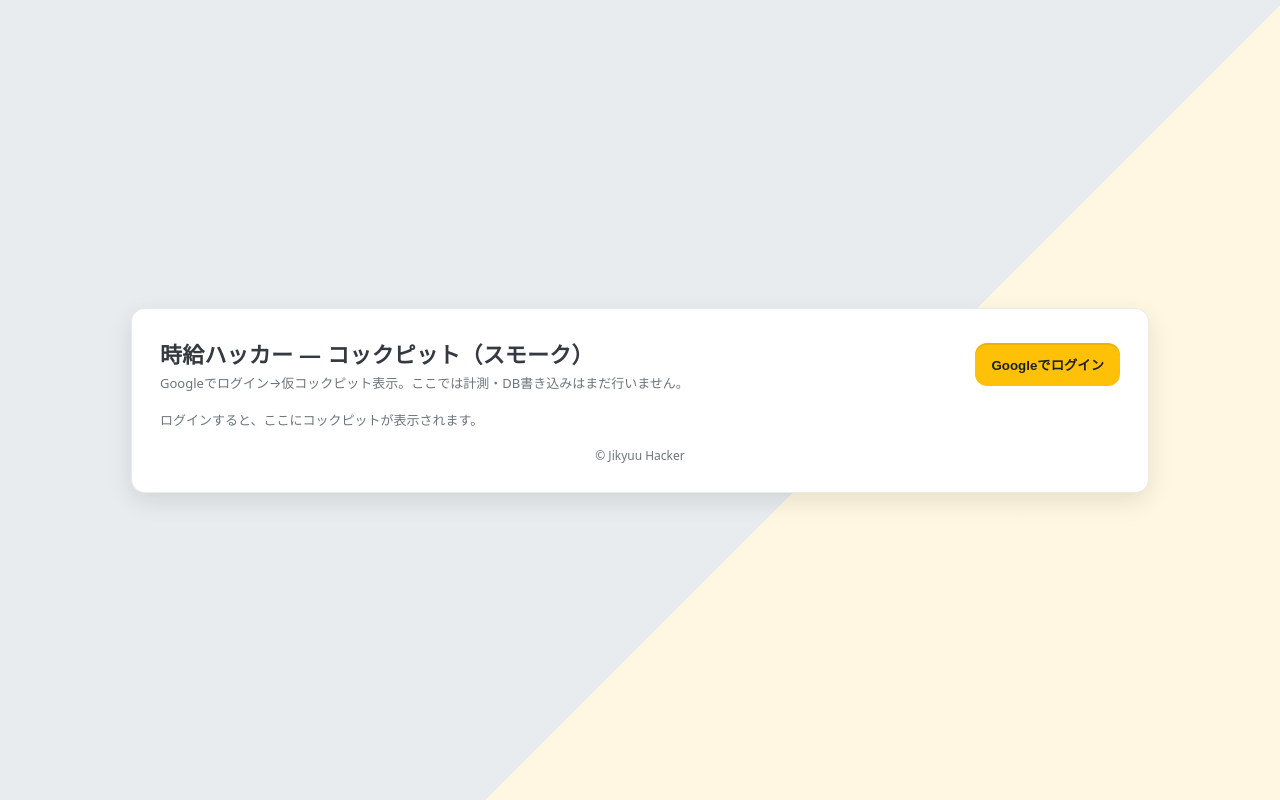
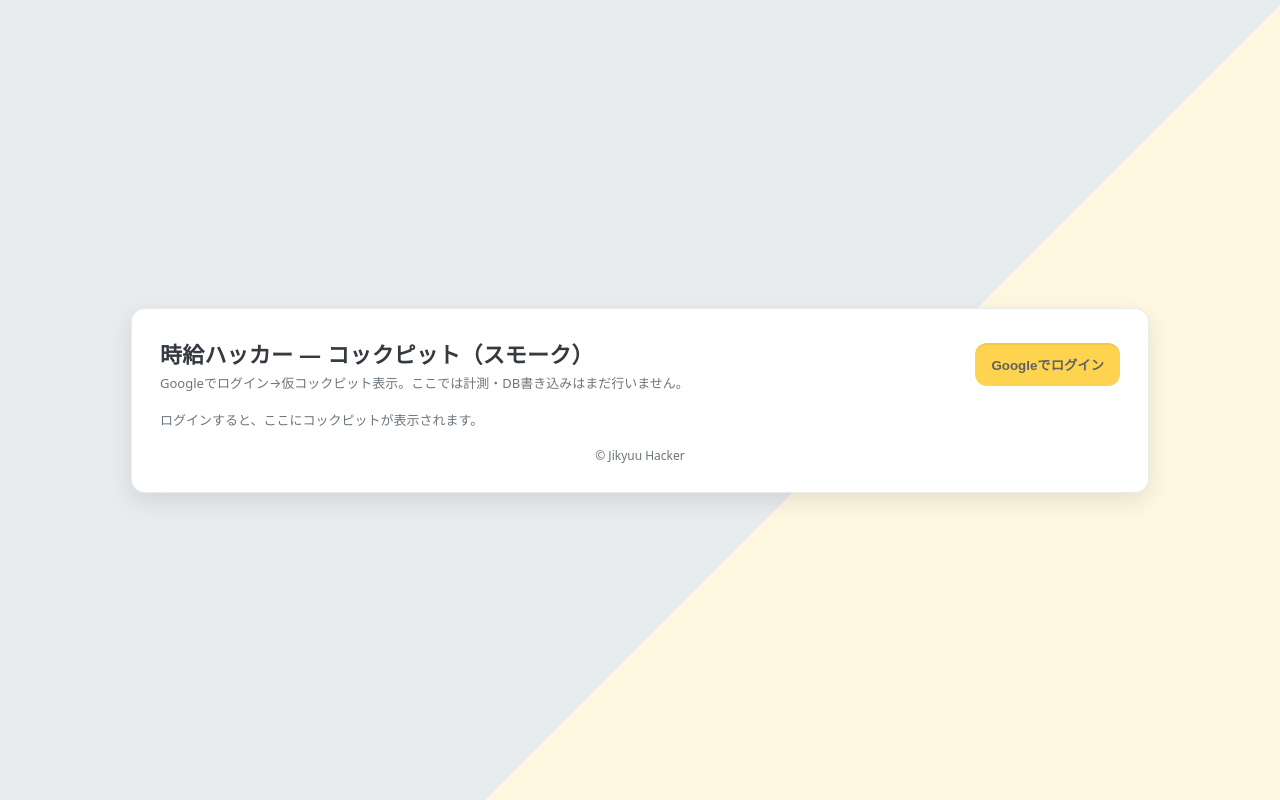
Before and after one commit to kojimamizuki0512-dot/jikyuu-hacker, a plain HTML site: page public/index.html in a window 1280 px wide. Both pictures are taken after a click on the button "Googleでログイン". Drawn offline with Linux system fonts and the light colour scheme; no server answers.

Commit message:
feat(ui): light theme applied (#E9ECEF/#343A40/#FEC107) + auth stabilization with initializeAuth

```diff
--- a/public/index.html
+++ b/public/index.html
@@ -134,61 +134,99 @@
 
     <!-- Firebase (Modules via CDN) -->
     <script type="module">
-      // ★ ここは「あなたの既存の値」をそのまま残してください（置き換えない）
+      // --- Firebase 設定（あなたの値をそのまま使用） ---
       const firebaseConfig = {
-        apiKey: "（あなたの値）",
-        authDomain: "（あなたの値）",
-        projectId: "（あなたの値）",
-        appId: "（あなたの値）",
-        storageBucket: "（あなたの値）",
-        messagingSenderId: "（あなたの値）"
+        apiKey: "AIzaSyA8x75S7gx0vF4CtENATZO0Spnn33t_Oyg",
+        authDomain: "jikyuu-hacker.firebaseapp.com",
+        projectId: "jikyuu-hacker",
+        storageBucket: "jikyuu-hacker.firebasestorage.app",
+        messagingSenderId: "141311985365",
+        appId: "1:141311985365:web:41f64d51bcc7737d5c445c",
+        measurementId: "G-B85Q3TRR6V"
       };
 
-      /* v11.0.1 で import を統一 */
+      /* v11.0.1 で統一（Authは initializeAuth を使用） */
       import { initializeApp } from "https://www.gstatic.com/firebasejs/11.0.1/firebase-app.js";
       import {
-        getAuth, GoogleAuthProvider, signInWithPopup, signOut, onAuthStateChanged
+        initializeAuth,
+        indexedDBLocalPersistence,
+        browserLocalPersistence,
+        browserPopupRedirectResolver,
+        GoogleAuthProvider,
+        onAuthStateChanged,
+        signInWithPopup,
+        signInWithRedirect,
+        signOut
       } from "https://www.gstatic.com/firebasejs/11.0.1/firebase-auth.js";
+      import { getAnalytics } from "https://www.gstatic.com/firebasejs/11.0.1/firebase-analytics.js";
 
+      // --- 初期化 ---
       const app = initializeApp(firebaseConfig);
-      const auth = getAuth(app);
+
+      // Analytics は未対応環境だと例外を投げるので握りつぶす
+      try { getAnalytics(app); } catch (_) {}
+
+      // Auth を明示初期化（永続化＋Popup Resolver 指定で安定化）
+      const auth = initializeAuth(app, {
+        persistence: [indexedDBLocalPersistence, browserLocalPersistence],
+        popupRedirectResolver: browserPopupRedirectResolver
+      });
       auth.languageCode = "ja";
       const provider = new GoogleAuthProvider();
 
-      const $ = (id)=>document.getElementById(id);
-      const show = (el)=>el.classList.remove("hidden");
-      const hide = (el)=>el.classList.add("hidden");
+      const $   = (id)=>document.getElementById(id);
+      const show= (el)=>el.classList.remove("hidden");
+      const hide= (el)=>el.classList.add("hidden");
 
+      // クリック連打ガード＋Redirectフォールバック
+      let signingIn = false;
       $("signinBtn").addEventListener("click", async ()=>{
-        try{ await signInWithPopup(auth, provider); }
-        catch(e){ alert("ログインに失敗しました: " + e.message); }
+        if (signingIn) return;
+        signingIn = true;
+        $("signinBtn").disabled = true;
+        $("signinBtn").style.opacity = "0.7";
+        try {
+          await signInWithPopup(auth, provider);
+        } catch(e) {
+          const msg = String(e?.message || "");
+          if (e?.code === "auth/popup-blocked" || msg.includes("Pending promise")) {
+            await signInWithRedirect(auth, provider);
+          } else {
+            alert("ログインに失敗しました: " + (e?.message || e));
+          }
+        } finally {
+          signingIn = false;
+          $("signinBtn").disabled = false;
+          $("signinBtn").style.opacity = "";
+        }
       });
+
       $("signoutBtn").addEventListener("click", async ()=>{ await signOut(auth); });
 
-      // 仮ボタン：まだDBは使わないので数字だけ動かす
+      // 仮のタイマー（DB未使用）
       let seconds = 0, orders = 0, earned = 0, timerId = null;
       $("startBtn").addEventListener("click", ()=>{
-        if(timerId) return;
+        if (timerId) return;
         timerId = setInterval(()=>{
-          seconds += 5; earned += 10; // 5秒ごとに¥10加算（デモ）
+          seconds += 5; earned += 10; // デモ：5秒ごとに¥10加算
           $("time").textContent = `${Math.floor(seconds/60)}:${String(seconds%60).padStart(2,"0")}`;
           $("wage").textContent = `¥${(seconds? Math.round((earned/(seconds/3600))) : 0).toLocaleString()}`;
         }, 5000);
       });
-      $("pauseBtn").addEventListener("click", ()=>{ if(timerId){ clearInterval(timerId); timerId=null; }});
+      $("pauseBtn").addEventListener("click", ()=>{ if (timerId){ clearInterval(timerId); timerId=null; }});
       $("stopBtn").addEventListener("click", ()=>{
         seconds=0; orders=0; earned=0;
         ["time","wage","orders"].forEach(id=>$(id).textContent = id==="time" ? "0:00" : "0");
-        if(timerId){ clearInterval(timerId); timerId=null; }
+        if (timerId){ clearInterval(timerId); timerId=null; }
       });
 
       onAuthStateChanged(auth, (user)=>{
-        if(user){
+        if (user){
           $("username").textContent = user.displayName || "配達員さん";
-          $("email").textContent = user.email || "";
-          $("avatar").src = user.photoURL || "";
+          $("email").textContent    = user.email || "";
+          $("avatar").src           = user.photoURL || "";
           show($("authed")); show($("signoutBtn")); hide($("signinBtn")); hide($("unauthed"));
-        }else{
+        } else {
           hide($("authed")); hide($("signoutBtn")); show($("signinBtn")); show($("unauthed"));
         }
       });
```
